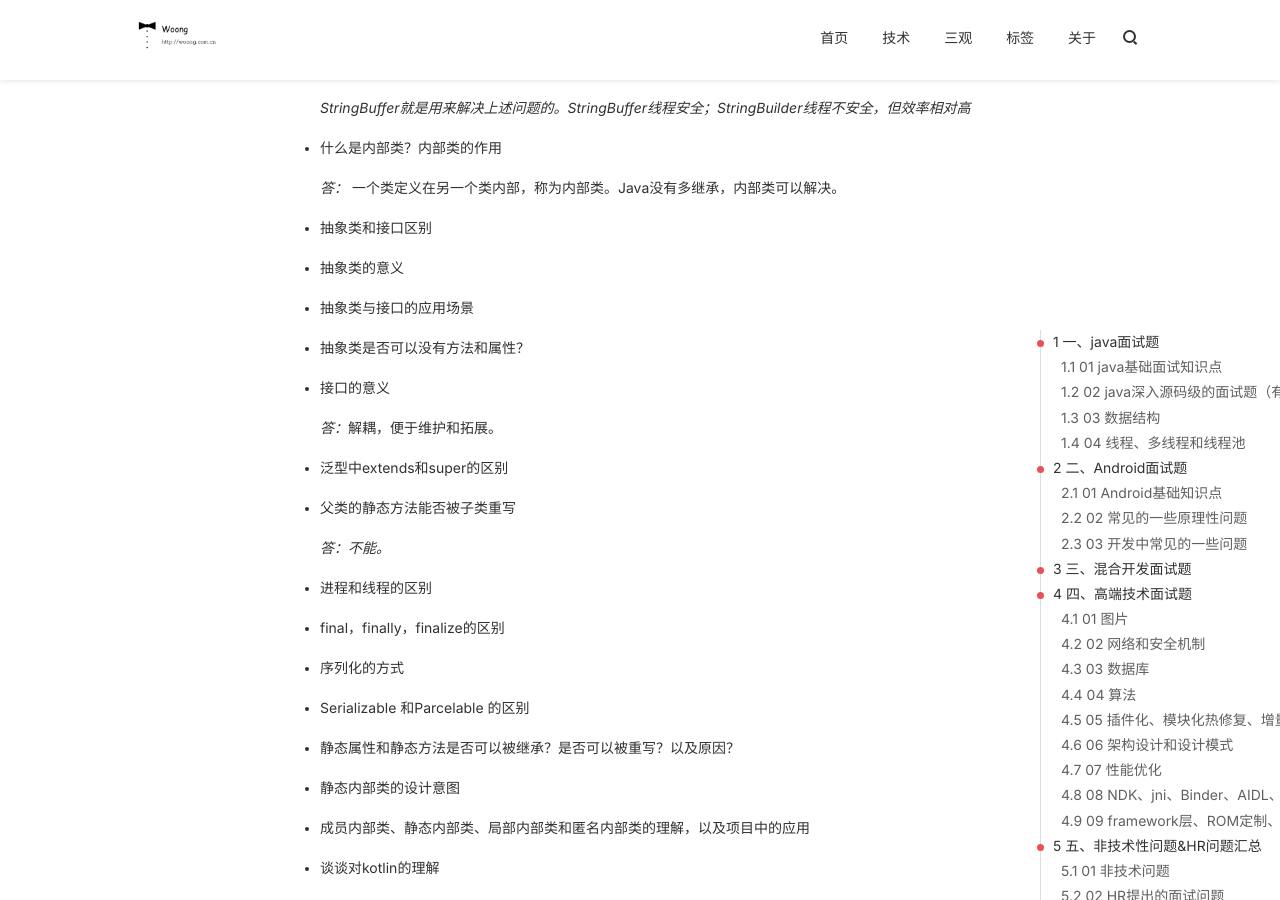
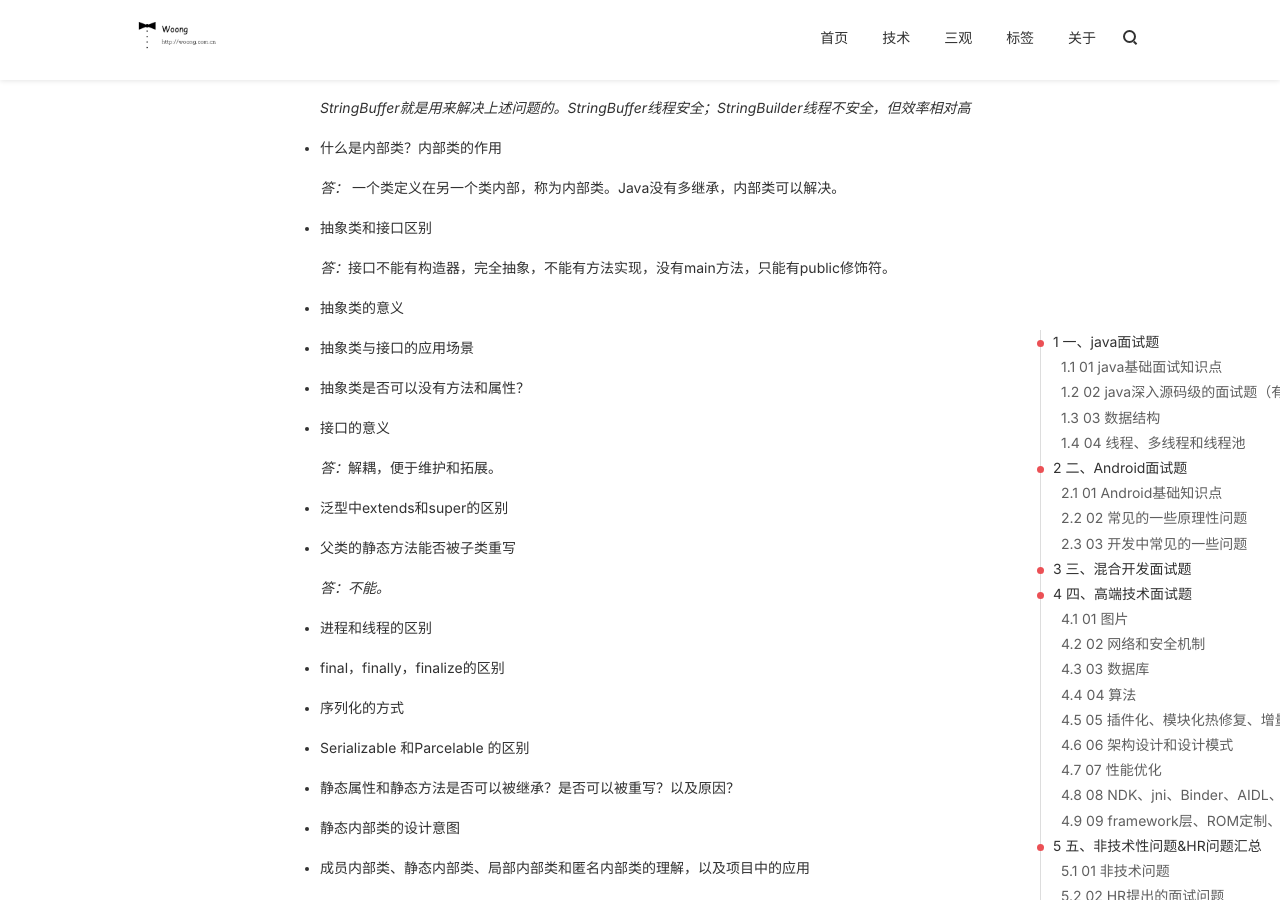
Before and after one commit to j1406493495/j1406493495.github.io, a Jekyll site: the page built from _posts/android/2018-11-05-Android面试题.md, in a window 1280 px wide and 900 px high, scrolled down 1894 px. Built offline with Jekyll 4.4.1, drawn with Linux system fonts in a browser that asks for light colours; nearby versions of some CDN libraries; comment, search, counter and statistics services are not loaded.

Commit message:
[Bug XXXX] update answer Cause: None Solution: None Fixed Version: None Branch: None

```diff
--- a/_posts/android/2018-11-05-Android面试题.md
+++ b/_posts/android/2018-11-05-Android面试题.md
@@ -80,6 +80,8 @@ tags:
   *答：* 一个类定义在另一个类内部，称为内部类。Java没有多继承，内部类可以解决。
 
 - 抽象类和接口区别
+
+  *答：*接口不能有构造器，完全抽象，不能有方法实现，没有main方法，只能有public修饰符。
 
 - 抽象类的意义
 
```
